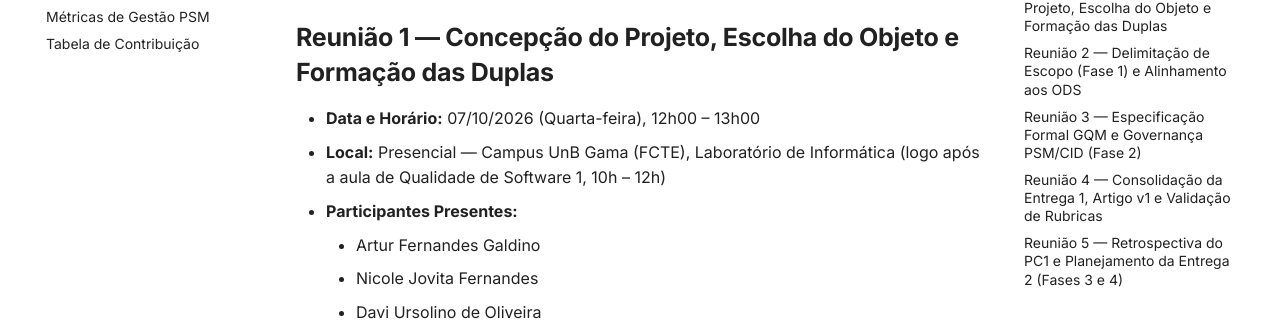
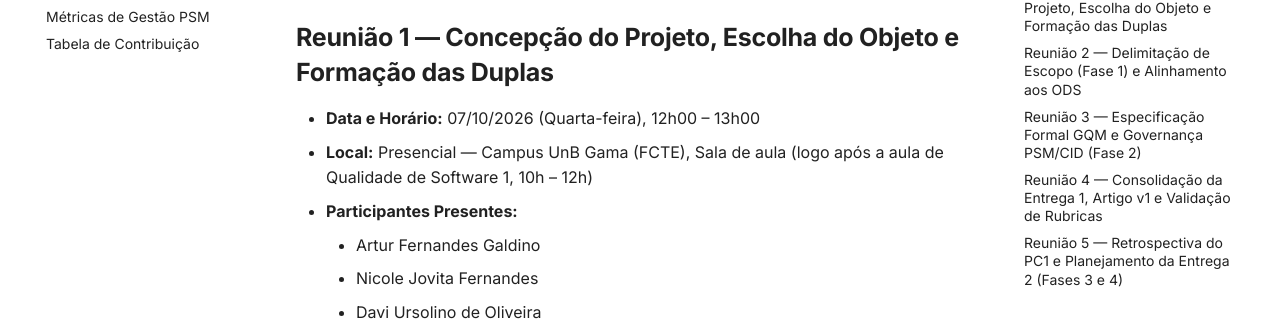
Before and after one commit to FCTE-Qualidade-de-Software-1/2026-2_T02_KAY_MCNULTY, an MkDocs documentation site: the page built from docs/gestao/atas.md, in a window 1280 px wide and 1400 px high, scrolled down 468 px. Shown: the part 118-453 px from the top of the window. Built offline with MkDocs 1.6.1 and Material for MkDocs 9.7.7, drawn with Linux system fonts in a browser that asks for light colours; comment, search, counter and statistics services are not loaded; some of the changed text lies outside the part shown.

Commit message:
docs(atas): padroniza local das reunioes exclusivamente em sala de aula
- Remove mencoes a laboratorio de informatica e espacos academicos
- Fixa o local de todas as reunioes presenciais como Sala de aula no Campus UnB Gama (FCTE)

```diff
--- a/docs/gestao/atas.md
+++ b/docs/gestao/atas.md
@@ -13,7 +13,7 @@ Registro cronológico e formal das reuniões deliberativas e técnicas da equipe
 ## Reunião 1 — Concepção do Projeto, Escolha do Objeto e Formação das Duplas
 
 * **Data e Horário:** 07/10/2026 (Quarta-feira), 12h00 – 13h00
-* **Local:** Presencial — Campus UnB Gama (FCTE), Laboratório de Informática (logo após a aula de Qualidade de Software 1, 10h – 12h)
+* **Local:** Presencial — Campus UnB Gama (FCTE), Sala de aula (logo após a aula de Qualidade de Software 1, 10h – 12h)
 * **Participantes Presentes:**
     * Artur Fernandes Galdino
     * Nicole Jovita Fernandes
@@ -67,7 +67,7 @@ Registro cronológico e formal das reuniões deliberativas e técnicas da equipe
 ## Reunião 3 — Especificação Formal GQM e Governança PSM/CID (Fase 2)
 
 * **Data e Horário:** 19/10/2026 (Segunda-feira), 12h00 – 13h20
-* **Local:** Presencial — Campus UnB Gama (FCTE), Laboratório de Informática (logo após a aula de Qualidade de Software 1, 10h – 12h)
+* **Local:** Presencial — Campus UnB Gama (FCTE), Sala de aula (logo após a aula de Qualidade de Software 1, 10h – 12h)
 * **Participantes Presentes:**
     * Artur Fernandes Galdino
     * Nicole Jovita Fernandes
```
Also changed, not shown: other parts of docs/gestao/atas.md (+2 -2 lines).
